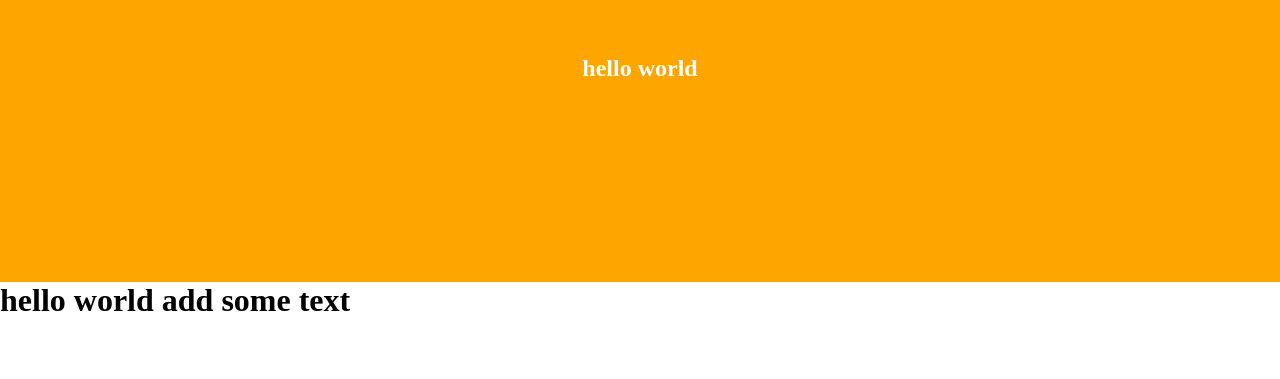
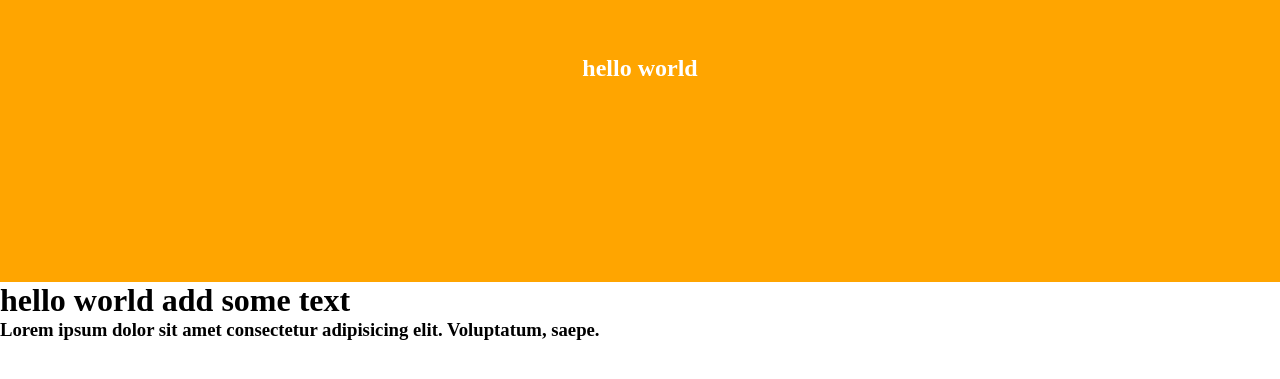
Before and after one commit to dev-ahmed-sakib/simple-web, a plain HTML site: page index.html in a window 1280 px wide. Shown: the part 145-524 px from the top of the page. Drawn offline with Linux system fonts and the light colour scheme.

Commit message:
added new h3 for some dami text

```diff
--- a/index.html
+++ b/index.html
@@ -10,5 +10,6 @@
 <body>
     <h2>hello world</h2>
     <h1>hello world add some text</h1>
+    <h3>Lorem ipsum dolor sit amet consectetur adipisicing elit. Voluptatum, saepe.</h3>
 </body>
 </html>
```
